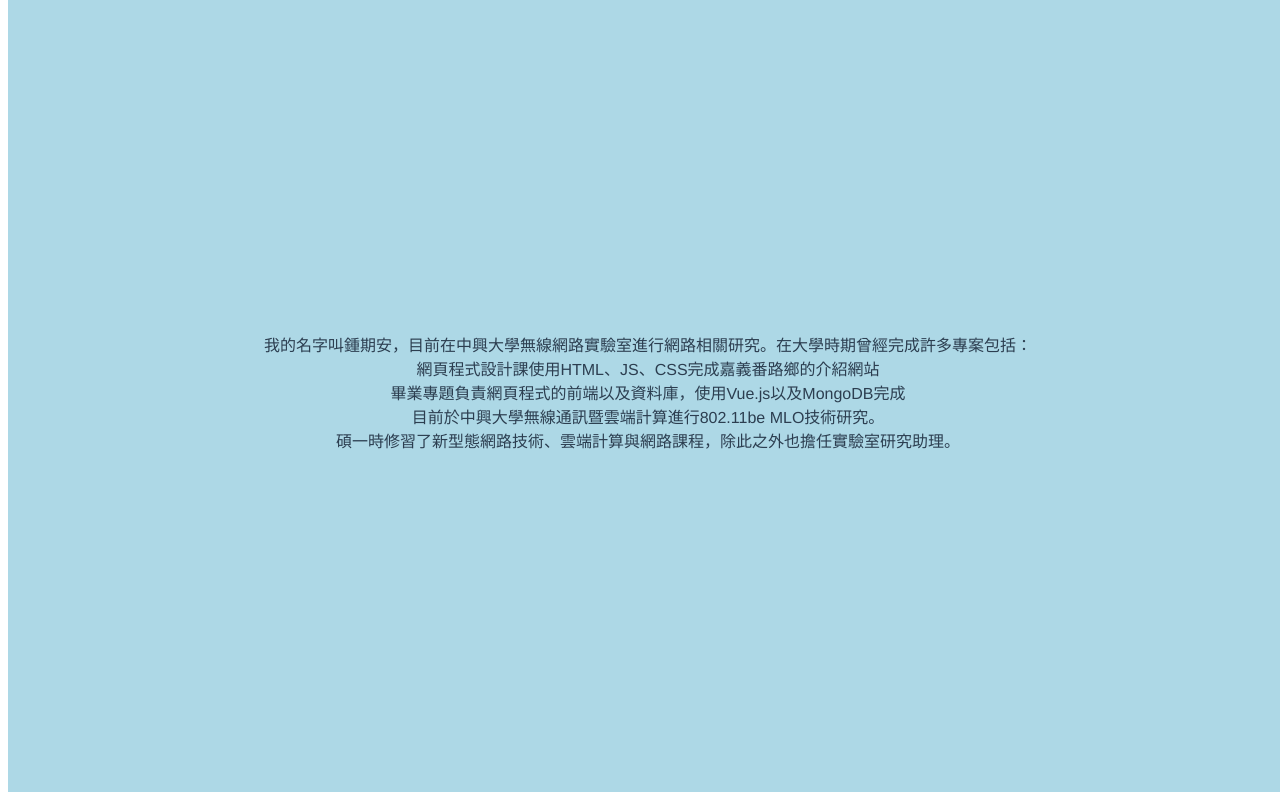
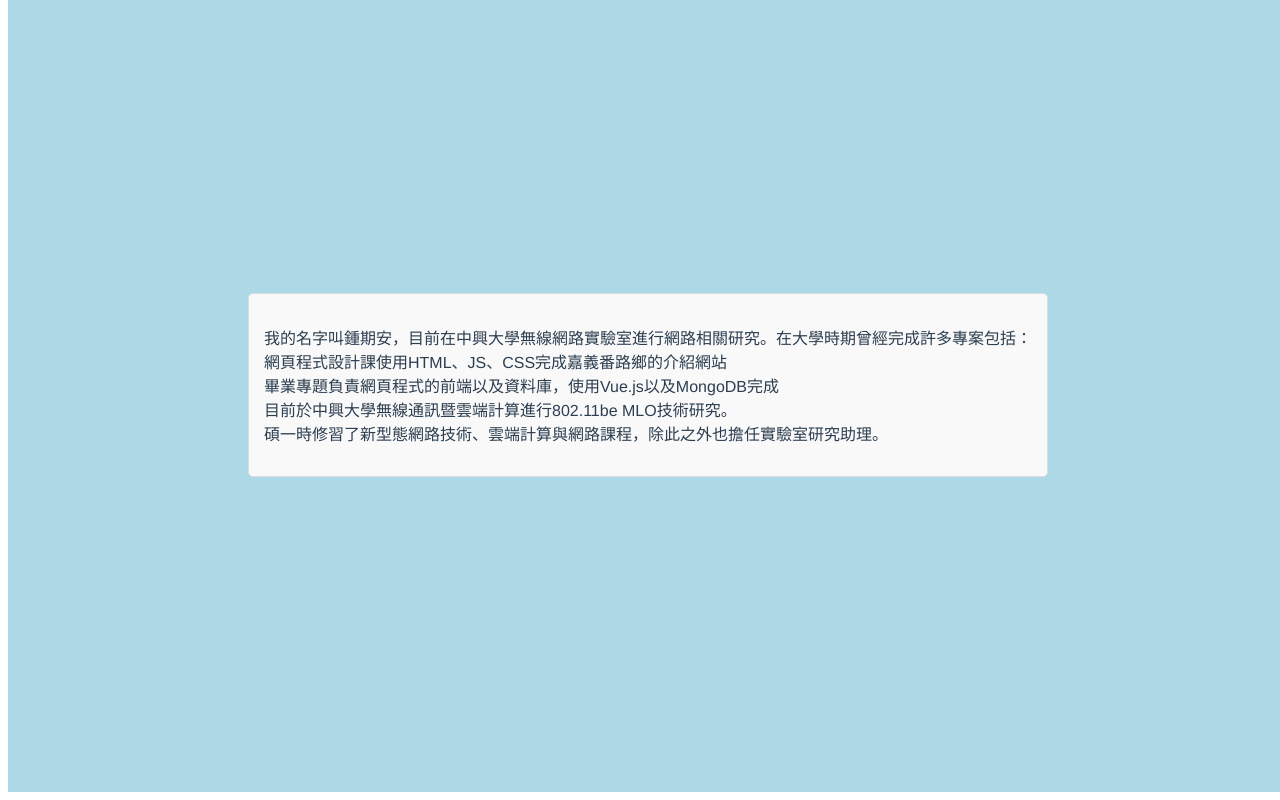
Before and after one commit to cachung0108/My-site, a Vue app: page / in a window 1280 px wide. Shown: the part 868-1668 px from the top of the page. Built offline with nearby package versions, Linux system fonts and the light colour scheme.

Commit message:
新增文字區塊

```diff
--- a/src/components/AboutMe.vue
+++ b/src/components/AboutMe.vue
@@ -1,5 +1,6 @@
 <template>
     <div class = "aboutMe">
+        <div class="textBlock">
             <p>
                 我的名字叫鍾期安，目前在中興大學無線網路實驗室進行網路相關研究。​在大學時期曾經完成許多專案包括：
                 <br>
@@ -12,6 +13,7 @@
                 碩一時修習了新型態網路技術、雲端計算與網路課程，除此之外也擔任實驗室研究助理。​
             </p>
         </div>
+    </div>
 </template>
 
 <style scoped>
@@ -23,4 +25,12 @@
     justify-content: center; /* 讓內容在水平居中 */
     align-items: center;     /* 讓內容在垂直居中 */
 }
+.textBlock {
+    background-color: #f9f9f9; /* 文字區塊背景設置為淺灰色 */
+    padding: 15px; /* 內部邊距 */
+    margin-bottom: 15px; /* 區塊間距 */
+    border: 1px solid #ddd; /* 添加邊框 */
+    border-radius: 5px; /* 邊角圓滑 */
+    text-align: left; /* 文字靠左對齊 */
+}
 </style>
```
Lines whose indentation alone changed are shown as unchanged.
